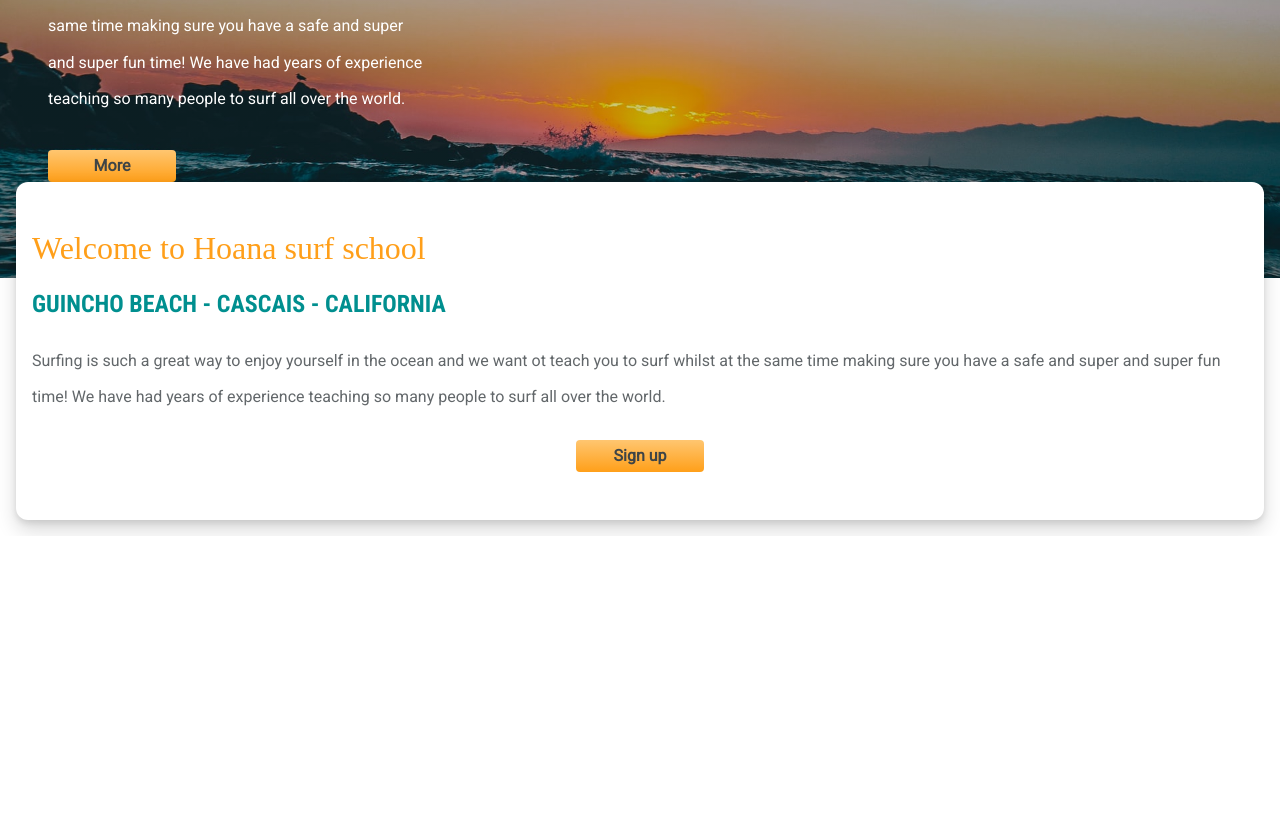
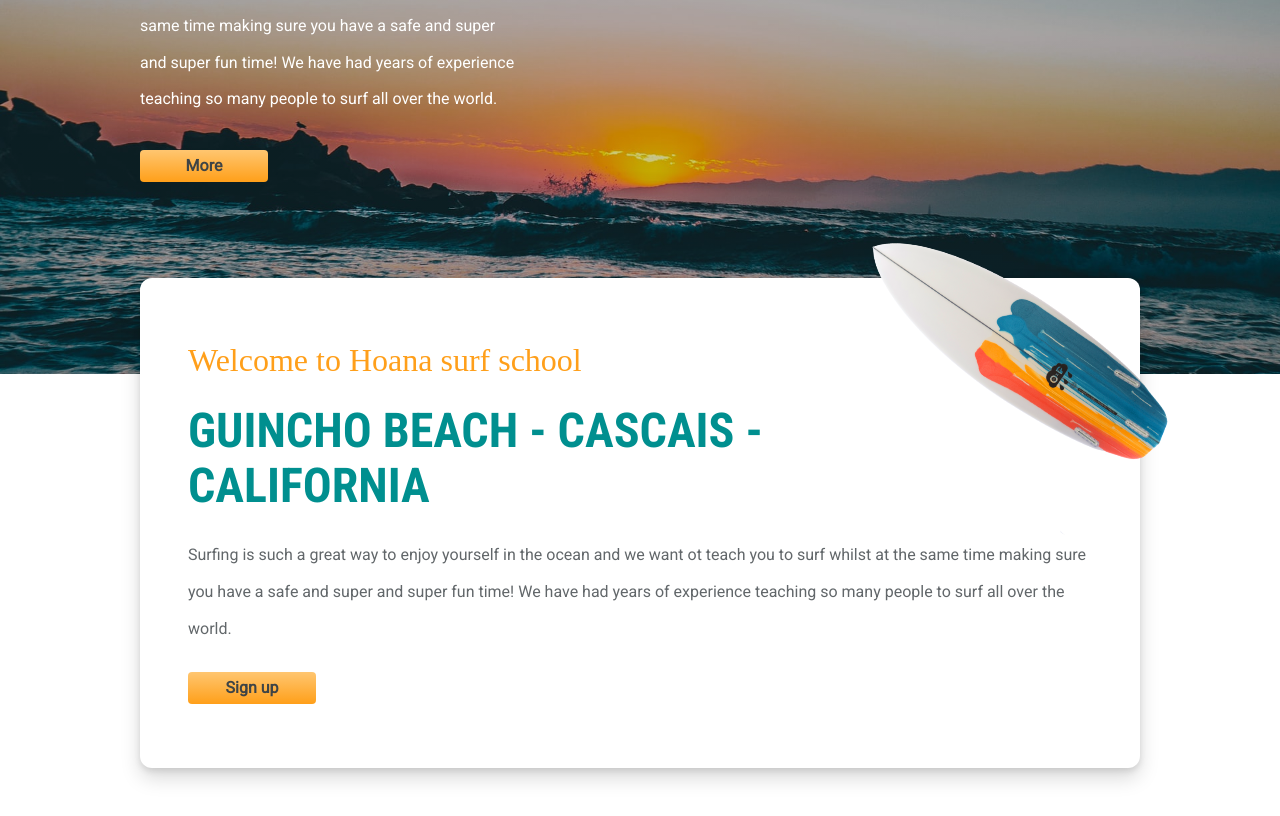
Before and after one commit to kepler003/surfstyle, a React app: page / in a window 1280 px wide. Shown: the part 1049-1865 px from the top of the page. Before the commit the page ends 1585 px from the top, so only its background shows below. Built offline with nearby package versions, Linux system fonts and the light colour scheme; a web font is replaced by a local one.

Commit message:
Organisms -> Places -> Add styling for all screen sizes

```diff
--- a/src/components/organisms/Places.js
+++ b/src/components/organisms/Places.js
@@ -1,5 +1,6 @@
 import React from 'react';
 import Button from 'atoms/Button';
+import image from 'images/surfboard.png';
 
 export default () => (
   <article className="places">
@@ -7,5 +8,6 @@ export default () => (
     <h2 className="places__heading">GUINCHO BEACH - CASCAIS - CALIFORNIA</h2>
     <p className="places__info">Surfing is such a great way to enjoy yourself in the ocean and we want ot teach you to surf whilst at the same time making sure you have a safe and super and super fun time! We have had years of experience teaching so many people to surf all over the world.</p>
     <Button className="places__btn" bgColor="primary" shape="wide" bold>Sign up</Button>
+    <img className="places__img" src={ image } alt="surfboard" />
   </article>
 );
--- a/src/styles/_app.scss
+++ b/src/styles/_app.scss
@@ -2,4 +2,5 @@
 .app {
   @include flex-start;
   width: 100%;
+  overflow-x: hidden;
 }
--- a/src/styles/_learn.scss
+++ b/src/styles/_learn.scss
@@ -32,7 +32,7 @@
   .learn {
     @include flex-column;
     padding-top: $size-8;
-    padding-bottom: $size-8;
+    padding-bottom: calc(#{$size-8 + $size-9});
 
     &__heading {
       @include heading("h2");
@@ -52,7 +52,7 @@
 @include forSize("md") {
 
   .learn {
-    padding: $size-9 $padding-md;
+    padding: $size-9 $padding-md calc(#{$size-9 * 2}) $padding-md;
     background: linear-gradient(to right, $learn-background-color, $learn-background-color),
     url("../images/sunset-md.jpg");
     background-size: cover;
@@ -64,3 +64,11 @@
     }
   }
 }
+
+@include forSize("xl") {
+
+  .learn {
+    padding-left: $padding-xl;
+    padding-right: $padding-xl;
+  }
+}
--- a/src/styles/_main.scss
+++ b/src/styles/_main.scss
@@ -2,5 +2,6 @@
 .main {
   @include flex-start;
   @include flex-column;
+  align-items: center;
   width: 100%;
 }
--- a/src/styles/_places.scss
+++ b/src/styles/_places.scss
@@ -27,4 +27,62 @@
   &__btn {
     margin: $size-5 auto 0 auto;
   }
+
+  &__img {
+    display: none;
+  }
 }
+
+
+@include forSize("sm") {
+
+  .places {
+    padding: $size-8 $size-6;
+    position: relative;
+
+    &__heading {
+      @include heading("h2");
+    }
+
+    &__btn {
+      margin-left: 0;
+    }
+
+    &__img {
+      display: flex;
+      width: $size-11;
+      transform: rotate(-55deg);
+      position: absolute;
+      top: -$size-9;
+      right: 0;
+    }
+  }
+}
+
+
+@include forSize("md") {
+
+  .places {
+    margin: $padding-md;
+    margin-top: -$size-9;
+    padding: $size-8 $padding-md;
+
+    &__heading {
+      max-width: $size-15;
+      @include heading("h1");
+    }
+  }
+}
+
+
+@include forSize("lg") {
+
+  .places {
+    max-width: 1000px;
+
+    &__img {
+      width: $size-12;
+      top: -$size-10;
+    }
+  }
+}
--- a/src/styles/config/_sizes.scss
+++ b/src/styles/config/_sizes.scss
@@ -20,6 +20,7 @@ $size-16: 76.8rem;
 
 $padding-xs: $size-4;
 $padding-md: $size-7;
+$padding-xl: calc(50% - 500px);
 
 
 $heading-sizes: (
```
